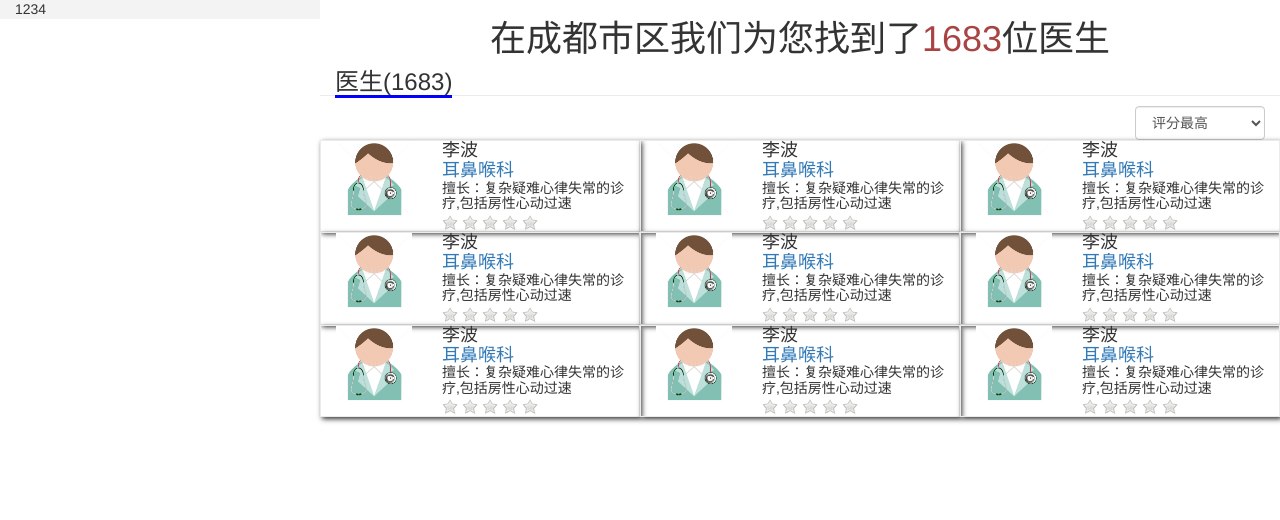
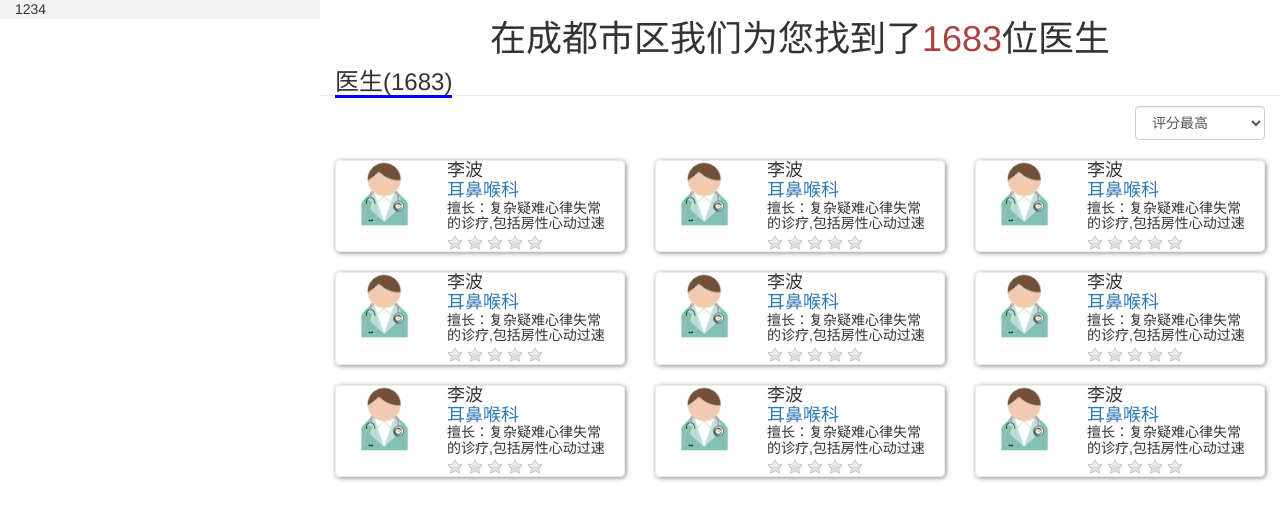
Before and after one commit to yuanlunchuan/doctorSearch, a Django app: page /doctors/ in a window 1280 px wide. Shown: the part 51-571 px from the top of the page. Run offline with Django 3.2, Linux system fonts and the light colour scheme; some libraries are stand-ins or nearby versions.

Commit message:
1, finishe doctor list.

```diff
--- a/doctors/templates/doctors/index.html
+++ b/doctors/templates/doctors/index.html
@@ -69,9 +69,9 @@
             </select>
           </div>
         </div>
-        <div class="row">
+        <div class="row m-t-20">
           <div class="col-md-4">
-            <div class="row doctor-item b">
+            <div class="doctor-item b">
               <div class="col-md-4">
                 <img src="{% static 'image/doctors/doctor-default.jpg' %}" class="img-responsive">
               </div>
@@ -81,10 +81,11 @@
                 <h5 class="no-margin">擅长：复杂疑难心律失常的诊疗,包括房性心动过速</h5>
                 <div class="star"></div>
               </div>
+              <div class="clear"></div>
             </div>
           </div>
           <div class="col-md-4">
-            <div class="row b doctor-item">
+            <div class="b doctor-item">
               <div class="col-md-4">
                 <img src="{% static 'image/doctors/doctor-default.jpg' %}" class="img-responsive">
               </div>
@@ -94,10 +95,11 @@
                 <h5 class="no-margin">擅长：复杂疑难心律失常的诊疗,包括房性心动过速</h5>
                 <div class="star"></div>
               </div>
+              <div class="clear"></div>
             </div>
           </div>
           <div class="col-md-4">
-            <div class="row b doctor-item">
+            <div class="b doctor-item">
               <div class="col-md-4">
                 <img src="{% static 'image/doctors/doctor-default.jpg' %}" class="img-responsive">
               </div>
@@ -107,10 +109,13 @@
                 <h5 class="no-margin">擅长：复杂疑难心律失常的诊疗,包括房性心动过速</h5>
                 <div class="star"></div>
               </div>
+              <div class="clear"></div>
             </div>
           </div>
-         <div class="col-md-4 b doctor-item">
-            <div class="row">
+        </div>
+        <div class="row m-t-20">
+          <div class="col-md-4">
+            <div class=" b doctor-item">
               <div class="col-md-4">
                 <img src="{% static 'image/doctors/doctor-default.jpg' %}" class="img-responsive">
               </div>
@@ -120,10 +125,11 @@
                 <h5 class="no-margin">擅长：复杂疑难心律失常的诊疗,包括房性心动过速</h5>
                 <div class="star"></div>
               </div>
+              <div class="clear"></div>
             </div>
           </div>
-          <div class="col-md-4 b doctor-item">
-            <div class="row">
+          <div class="col-md-4">
+            <div class="b doctor-item">
               <div class="col-md-4">
                 <img src="{% static 'image/doctors/doctor-default.jpg' %}" class="img-responsive">
               </div>
@@ -133,10 +139,11 @@
                 <h5 class="no-margin">擅长：复杂疑难心律失常的诊疗,包括房性心动过速</h5>
                 <div class="star"></div>
               </div>
+              <div class="clear"></div>
             </div>
           </div>
-          <div class="col-md-4 b doctor-item">
-            <div class="row">
+          <div class="col-md-4">
+            <div class="b doctor-item">
               <div class="col-md-4">
                 <img src="{% static 'image/doctors/doctor-default.jpg' %}" class="img-responsive">
               </div>
@@ -146,10 +153,13 @@
                 <h5 class="no-margin">擅长：复杂疑难心律失常的诊疗,包括房性心动过速</h5>
                 <div class="star"></div>
               </div>
+              <div class="clear"></div>
             </div>
           </div>
-         <div class="col-md-4 b doctor-item">
-            <div class="row">
+        </div>
+        <div class="row m-t-20">
+          <div class="col-md-4">
+            <div class="b doctor-item">
               <div class="col-md-4">
                 <img src="{% static 'image/doctors/doctor-default.jpg' %}" class="img-responsive">
               </div>
@@ -159,10 +169,11 @@
                 <h5 class="no-margin">擅长：复杂疑难心律失常的诊疗,包括房性心动过速</h5>
                 <div class="star"></div>
               </div>
+              <div class="clear"></div>
             </div>
           </div>
-          <div class="col-md-4 b doctor-item">
-            <div class="row">
+          <div class="col-md-4">
+            <div class="b doctor-item">
               <div class="col-md-4">
                 <img src="{% static 'image/doctors/doctor-default.jpg' %}" class="img-responsive">
               </div>
@@ -172,10 +183,11 @@
                 <h5 class="no-margin">擅长：复杂疑难心律失常的诊疗,包括房性心动过速</h5>
                 <div class="star"></div>
               </div>
+              <div class="clear"></div>
             </div>
           </div>
-          <div class="col-md-4 b doctor-item">
-            <div class="row">
+          <div class="col-md-4">
+            <div class="b doctor-item">
               <div class="col-md-4">
                 <img src="{% static 'image/doctors/doctor-default.jpg' %}" class="img-responsive">
               </div>
@@ -185,6 +197,7 @@
                 <h5 class="no-margin">擅长：复杂疑难心律失常的诊疗,包括房性心动过速</h5>
                 <div class="star"></div>
               </div>
+              <div class="clear"></div>
             </div>
           </div>
         </div>
--- a/static/css/searchDoctor/index.css
+++ b/static/css/searchDoctor/index.css
@@ -11,7 +11,9 @@
   background-color: rgb(243, 243, 243);
 }
 .doctor-item{
-   -moz-box-shadow:2px 2px 5px #333333;
-   -webkit-box-shadow:2px 2px 5px #333333;
-   box-shadow:2px 2px 5px #333333;
+  -moz-box-shadow: 1px 1px 5px #888888;
+  box-shadow: 1px 1px 5px #888888;
+  -moz-border-radius: 5px;      /* Gecko browsers */
+  -webkit-border-radius: 5px;   /* Webkit browsers */
+  border-radius: 5px;            /* W3C syntax */
 }
```
